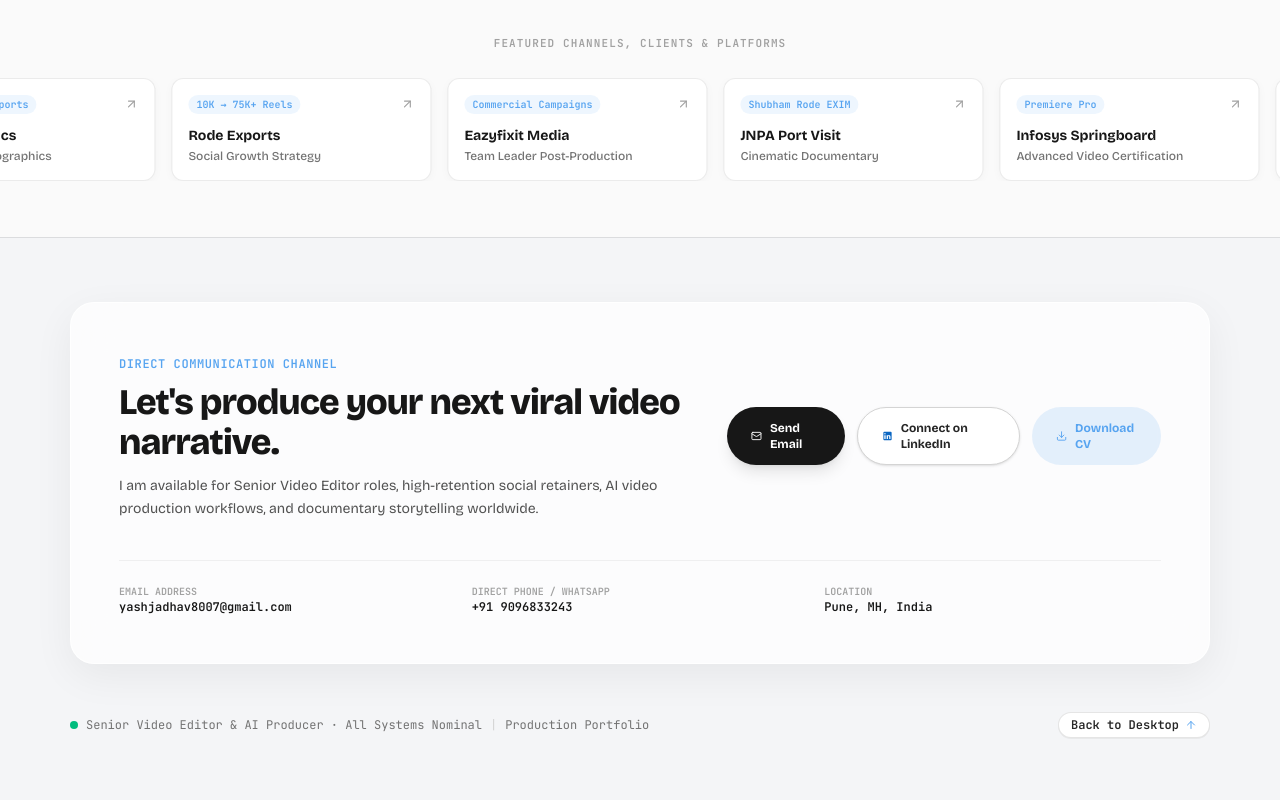
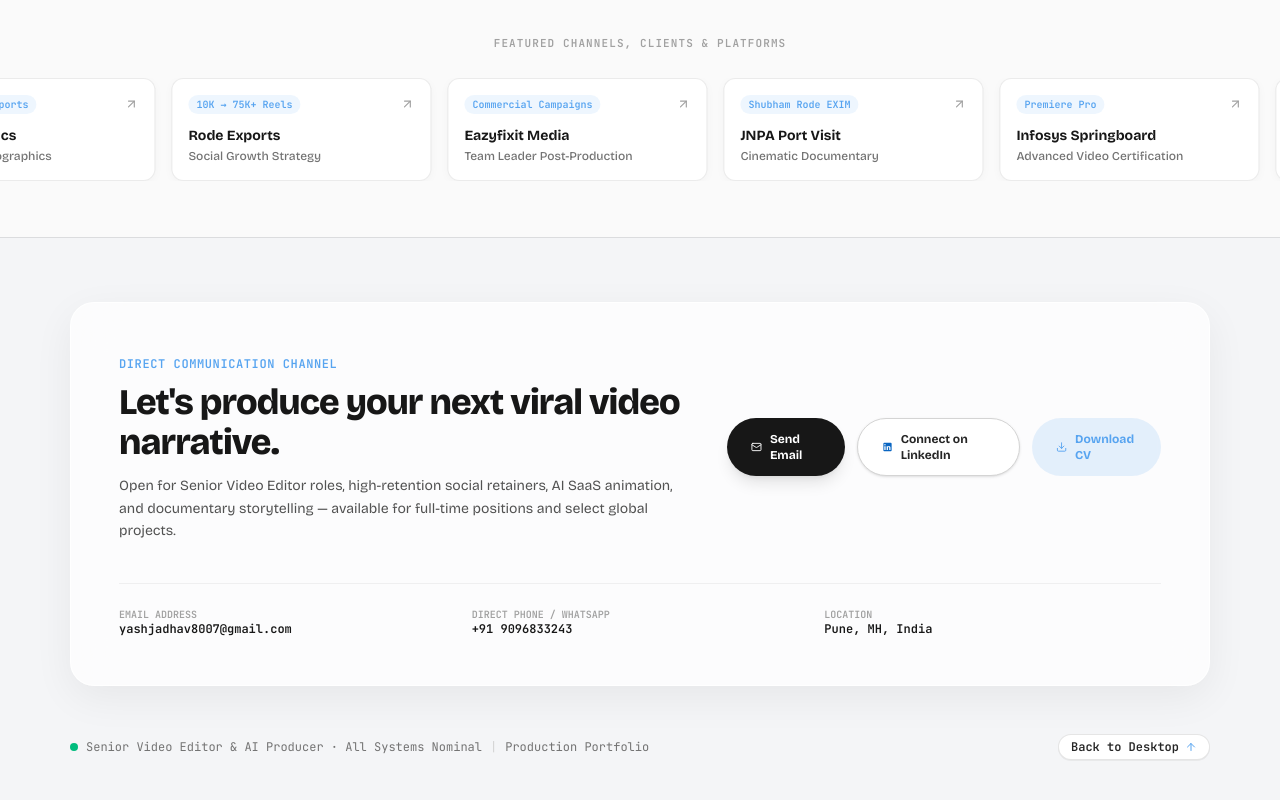
Before and after one commit to y-jadhav/yash-portfolio, a React (Vite) app: page / in a window 1280 px wide. Shown: the part 6583-7383 px from the top of the page. Built offline with nearby package versions, Linux system fonts and the light colour scheme; no server answers; the HTML template or start-up script is replaced by a standard one.

Commit message:
refactor(footer): update availability copy to Option 1 with AI SaaS animation

```diff
--- a/src/components/sections/Footer.tsx
+++ b/src/components/sections/Footer.tsx
@@ -21,7 +21,7 @@ export const Footer: React.FC = () => {
                 Let's produce your next viral video narrative.
               </h2>
               <p className="mt-3 text-sm text-neutral-600 leading-relaxed">
-                I am available for Senior Video Editor roles, high-retention social retainers, AI video production workflows, and documentary storytelling worldwide.
+                Open for Senior Video Editor roles, high-retention social retainers, AI SaaS animation, and documentary storytelling — available for full-time positions and select global projects.
               </p>
             </div>
 
```
